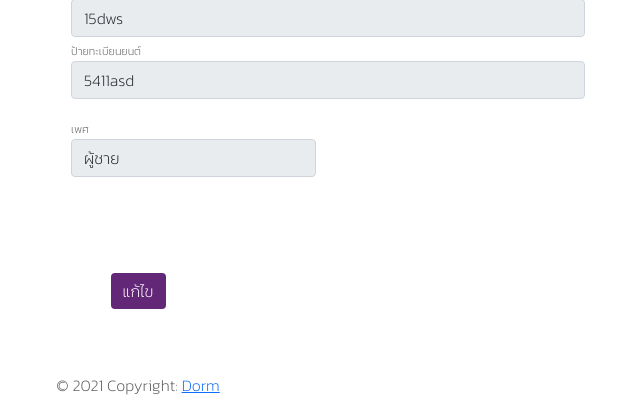
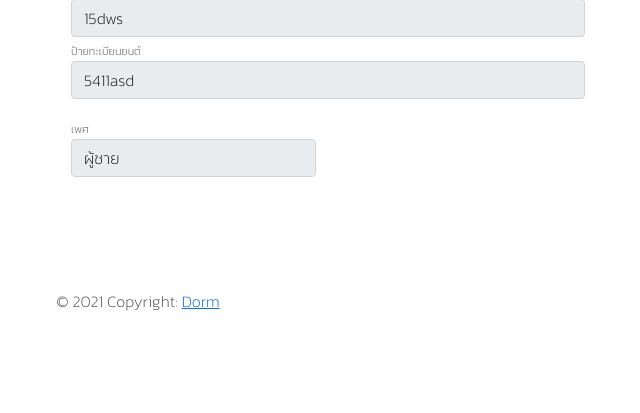
Before and after one commit to Krittin-Khanueng/DormitoryReservationSystem, a Django app: page /account/profile/ in a window 1280 px wide. Shown: the part 566-979 px from the top of the page, without its empty margins (502-1142 px from the left). After the commit the page ends 877 px from the top, so only its background shows below. Run offline with Django 3.2, Linux system fonts and the light colour scheme; a user stored in the database is signed in; data comes from the database, SQL or seed files in the repository; some libraries are stand-ins or nearby versions.

Commit message:
dele edit profile

```diff
--- a/account/templates/account/profile.html
+++ b/account/templates/account/profile.html
@@ -92,7 +92,6 @@
         </div>
     </div>
     </fieldset>
-    <div class="mt-5 text-center"><a href="{%url 'profile_edit' %}" class="btn btn-primary profile-button"
-                        type="button">แก้ไข</a></div>
+
 </div>
 {% endblock %}
--- a/account/urls.py
+++ b/account/urls.py
@@ -7,7 +7,6 @@ from . import views
 
 urlpatterns = [
 	path('profile/',views.ProfileView.as_view(),name='profile'),
-	path('profile/edit/',views.ProfileEditView.as_view(),name='profile_edit'),
 	path('login/', views.LoginView.as_view(), name="login"),
 	path('logout/', views.LogoutView.as_view(), name="logout"),
 
```
